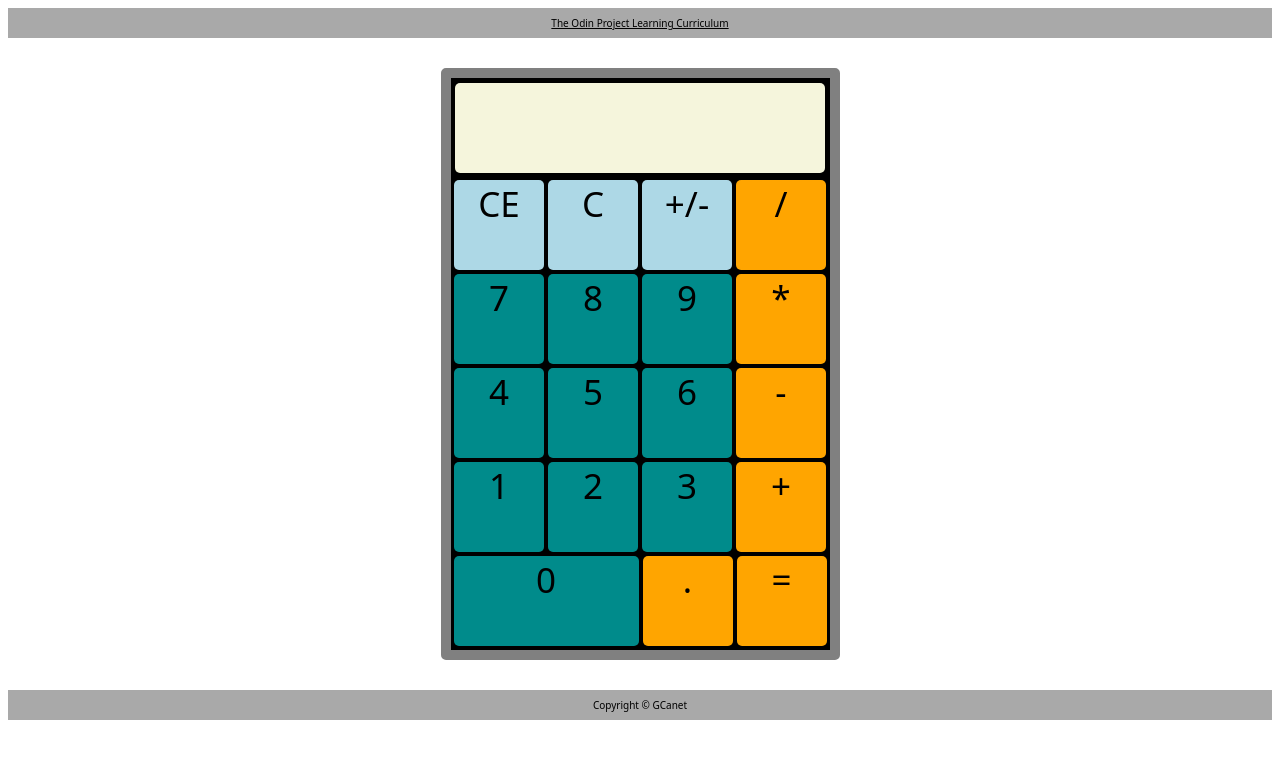
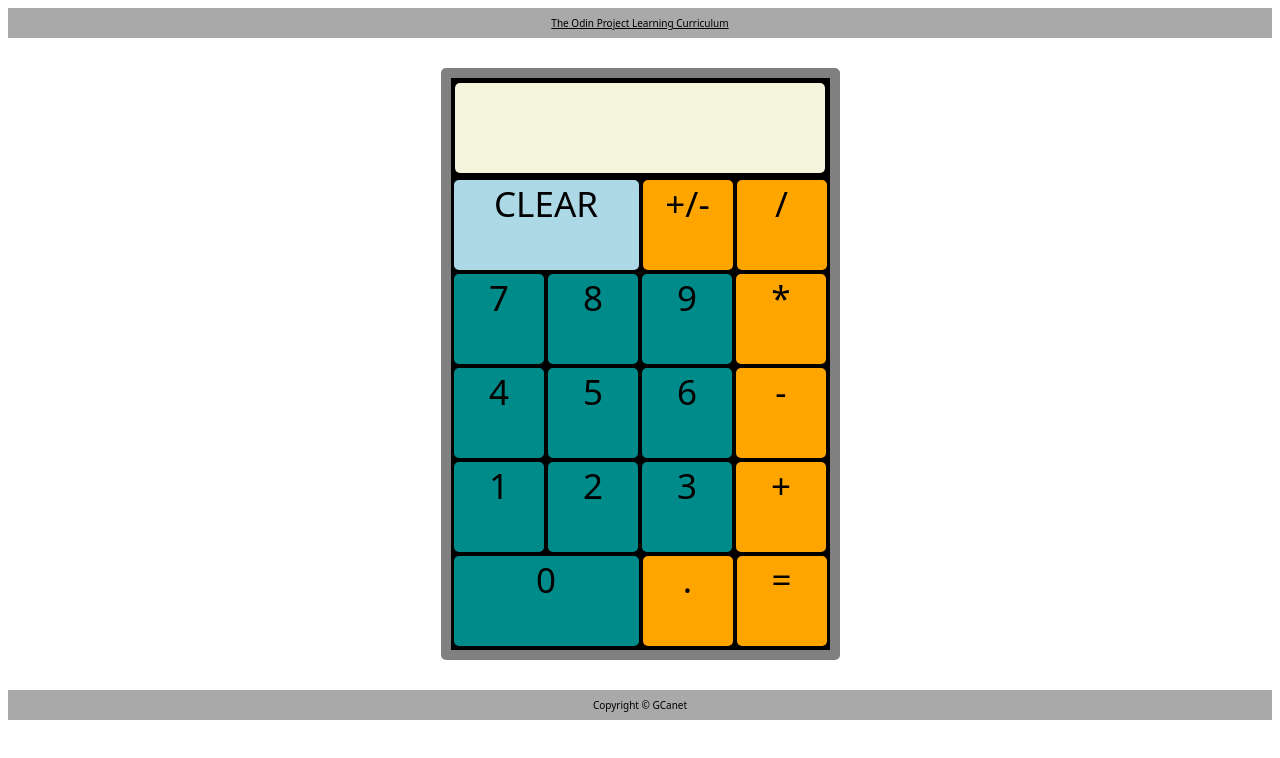
Before and after one commit to GCanet/calculator, a plain HTML site: page index.html in a window 1280 px wide. Drawn offline with Linux system fonts and the light colour scheme.

Commit message:
fix styling

```diff
--- a/index.html
+++ b/index.html
@@ -23,8 +23,7 @@
 
         </div>
         <div class="filazero">
-            <div class="xxxxxxxxx" id="ce">CE</div>
-            <div class="xxxxxxxxx" id="cc">C</div>
+            <div class="xxxxxxxxx" id="ce">CLEAR</div>
             <div class="xxxxxxxxx" id="masmenos">+/-</div>
             <div class="xxxxxxxxx" id="division">/</div>
         </div>
--- a/script.js
+++ b/script.js
@@ -1,13 +1,17 @@
-// dom events
+// arreglar bug que se lleva el numero anterior despues de borrar
+// arreglar el borrado, convertir en 1 boton y sin bugs
 
 document.getElementById("ce").addEventListener(`click`, ce);
 document.getElementById("cc").addEventListener("click", ce);
+
+// dom events
+
+document.getElementById("masmenos").addEventListener("click", buttonNegativeClicked);
 document.getElementById(`sumar`).addEventListener("click", buttonAddClicked);
 document.getElementById(`restar`).addEventListener("click", buttonSubtractClicked);
 document.getElementById(`multi`).addEventListener("click", buttonMultiplyClicked);
 document.getElementById(`division`).addEventListener("click", buttonDivideClicked);
 document.getElementById(`igual`).addEventListener("click", buttonEqualsClicked);
-document.getElementById("masmenos").addEventListener("click", buttonNegativeClicked);
 document.getElementById("decimales").addEventListener("click", buttonPointClicked);
 document.getElementById("uno").addEventListener("click", button1Clicked);
 document.getElementById("dos").addEventListener("click", button2Clicked);
--- a/style.css
+++ b/style.css
@@ -185,7 +185,8 @@ body {
 #sumar,
 #restar,
 #igual,
-#decimales {
+#decimales,
+#masmenos {
     background-color: orange;
 }
 
@@ -213,25 +214,23 @@ body {
     background-color: darkorange;
 }
 
-#ce,
-#masmenos,
-#cc {
+#masmenos:hover {
+    background-color: darkorange;
+}
+
+#ce {
     background-color: lightblue;
 }
 
 #ce:hover {
-    background-color: darkblue;
-}
-
-#masmenos:hover {
-    background-color: darkblue;
-}
-
-#cc:hover {
-    background-color: darkblue;
+    background-color: red;
 }
 
 #zero {
+    width: 185px;
+}
+
+#ce {
     width: 185px;
 }
 
```
